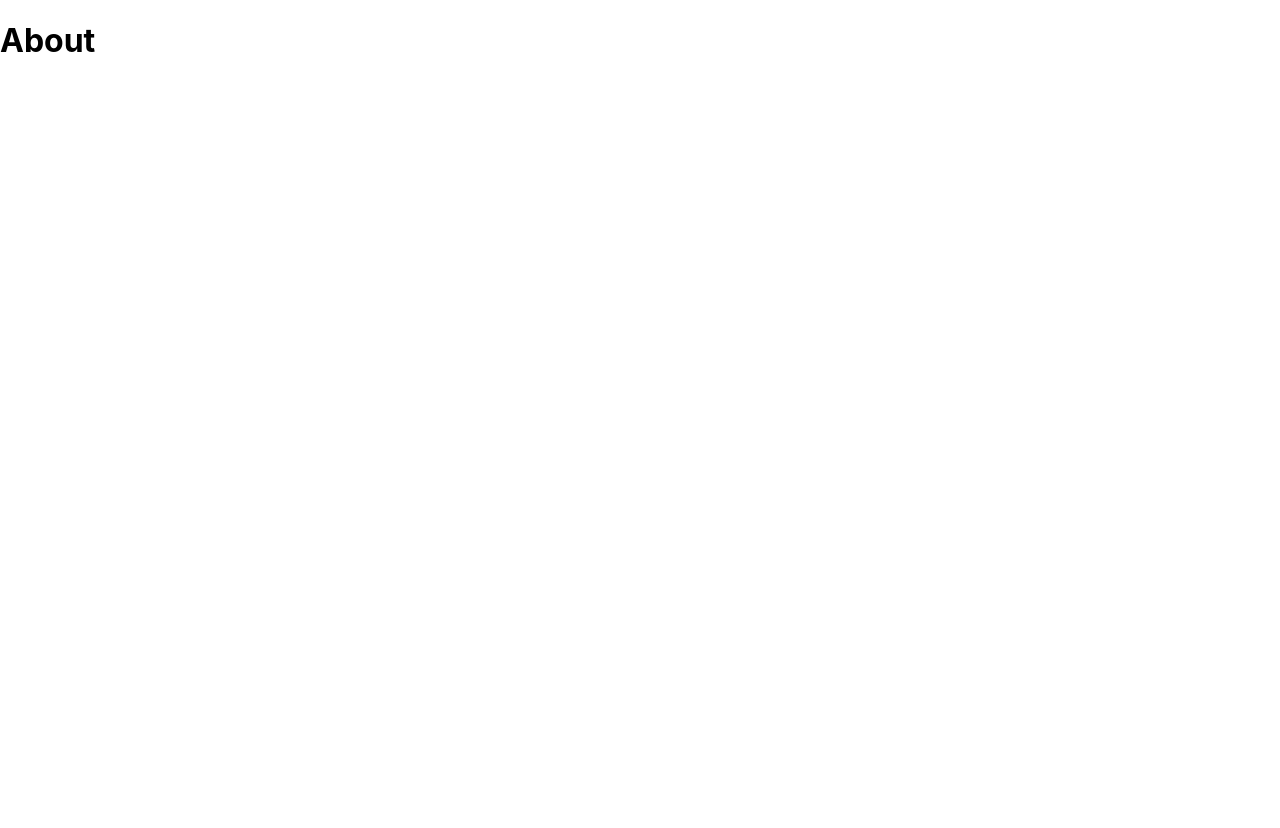
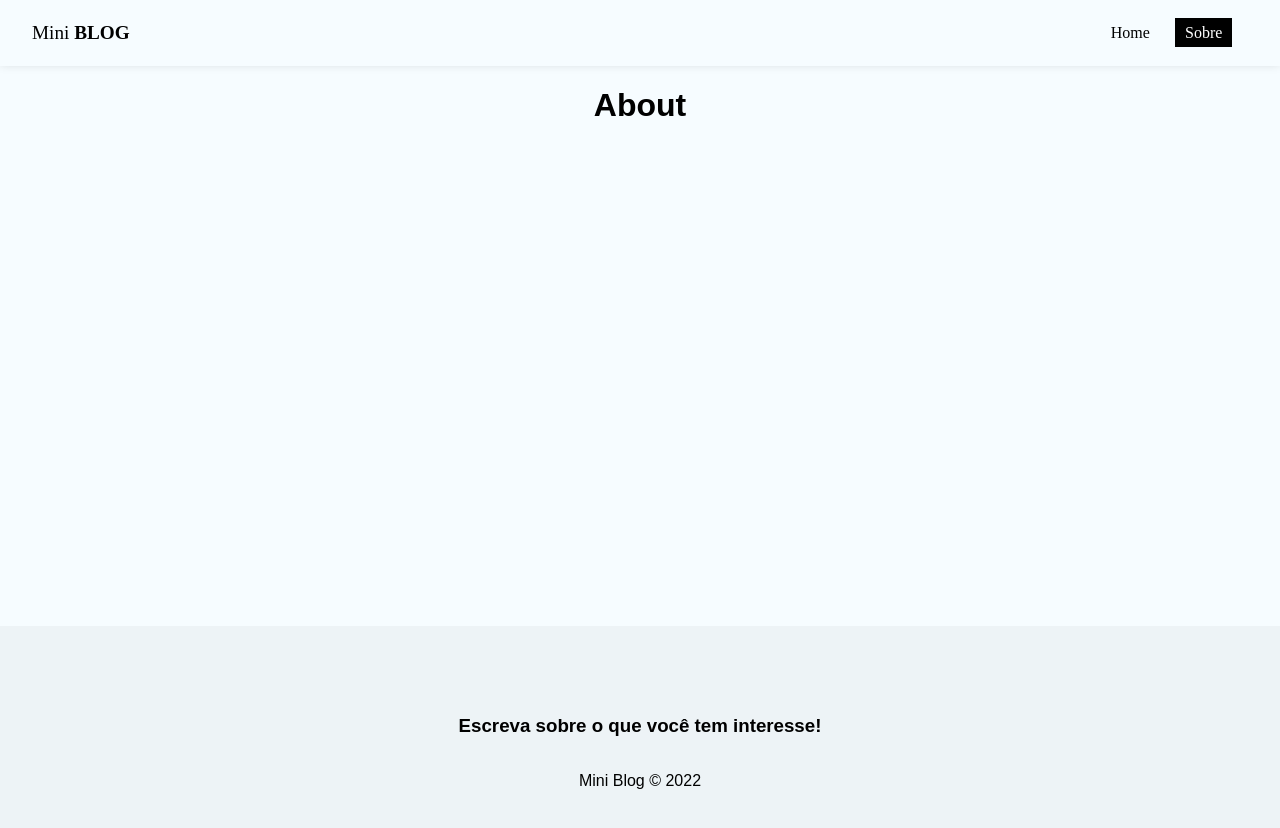
Before and after one commit to sidebit-dev/miniblog-react, a React (Create React App) app: page /about in a window 1280 px wide. Shown: the top 828 px of the page. Before the commit the page ends 800 px from the top, so only its background shows below. Built offline with nearby package versions, Linux system fonts and the light colour scheme.

Commit message:
CSS navbar e footer

```diff
--- a/src/App.js
+++ b/src/App.js
@@ -3,6 +3,8 @@
 import { BrowserRouter, Routes, Route, Navigate } from "react-router-dom";
 import Home from './pages/Home/Home';
 import About from './pages/About/About';
+import Navbar from './components/Navbar';
+import Footer from './components/Footer';
 
 // Pages
 
@@ -11,12 +13,14 @@
   return (
     <div className="App">
       <BrowserRouter>
+      <Navbar />
         <div className='container'>
           <Routes>
             <Route path='/' element={<Home />} />
             <Route path='/about' element={<About />} />
           </Routes>
         </div>
+        <Footer />
       </BrowserRouter>
     </div>
   );
--- /dev/null
+++ b/src/components/Footer.js
@@ -0,0 +1,12 @@
+import styles from './Footer.module.css';
+
+const Footer = () => {
+  return (
+    <footer className={styles.footer}>
+        <h3>Escreva sobre o que você tem interesse!</h3>
+        <p>Mini Blog &copy; 2022</p>
+    </footer>
+  )
+}
+
+export default Footer
--- /dev/null
+++ b/src/components/Footer.module.css
@@ -0,0 +1,8 @@
+.footer {
+  height: 250px;
+  display: flex;
+  flex-direction: column;
+  align-items: center;
+  justify-content: center;
+  background-color: #edf3f6;
+}
--- /dev/null
+++ b/src/components/Navbar.js
@@ -0,0 +1,27 @@
+import { NavLink } from "react-router-dom";
+
+import styles from "./Navbar.module.css";
+
+const Navbar = () => {
+  return (
+    <nav className={styles.navbar}>
+        <NavLink className={styles.brand} to={"/"}>
+            Mini <span>Blog</span>
+        </NavLink>
+        <ul className={styles.links_list}>
+            <li>
+                <NavLink to="/" className={({isActive}) => (isActive ? styles.active : "")}>
+                    Home
+                </NavLink>
+            </li>
+            <li>
+                <NavLink to="/about" className={({isActive}) => (isActive ? styles.active : "")}>
+                    Sobre
+                </NavLink>
+            </li>
+        </ul>
+    </nav>
+  )
+}
+
+export default Navbar
--- /dev/null
+++ b/src/components/Navbar.module.css
@@ -0,0 +1,34 @@
+.navbar {
+    display: flex;
+    box-shadow: rgba(0, 0, 0, 0.15) 0px -2px 10px 0px;
+    justify-content: space-between;
+    align-items: center;
+    padding: 0.5em 2em;
+  }
+
+  .brand {
+    font-size: 1.2em;
+  }
+
+  .brand span {
+    font-weight: 900;
+    text-transform: uppercase;
+  }
+
+  .links_list {
+    display: flex;
+    list-style: none;
+  }
+
+  .links_list li {
+    margin-right: 1em;
+  }
+
+  .links_list li a {
+    padding: 0.4em 0.6em;
+  }
+
+  .active {
+    background-color: #000;
+    color: #fff;
+  }
--- a/src/index.css
+++ b/src/index.css
@@ -1,13 +1,116 @@
 body {
+  background-color: #f6fcff;
+  padding: 0;
   margin: 0;
-  font-family: -apple-system, BlinkMacSystemFont, 'Segoe UI', 'Roboto', 'Oxygen',
-    'Ubuntu', 'Cantarell', 'Fira Sans', 'Droid Sans', 'Helvetica Neue',
-    sans-serif;
-  -webkit-font-smoothing: antialiased;
-  -moz-osx-font-smoothing: grayscale;
+  font-family: "Montserrat", sans-serif;
 }
 
-code {
-  font-family: source-code-pro, Menlo, Monaco, Consolas, 'Courier New',
-    monospace;
+input::placeholder,
+textarea::placeholder {
+  font-family: "Montserrat", sans-serif;
 }
+
+input:focus,
+textarea:focus {
+  outline: none;
+}
+
+a,
+nav button {
+  text-decoration: none;
+  background-color: transparent;
+  border: none;
+  color: #000;
+  transition: 0.4s;
+  font-size: 1em;
+  cursor: pointer;
+  font-family: "Montserrat", sans-seri;
+}
+
+a:hover,
+nav button:hover {
+  color: #bbb;
+}
+
+/* form styles */
+form {
+  max-width: 40%;
+  margin: 0 auto;
+}
+
+label {
+  display: flex;
+  flex-direction: column;
+  margin-bottom: 1em;
+}
+
+label span {
+  margin-bottom: 0.3em;
+  font-weight: bold;
+  text-align: left;
+}
+
+input,
+textarea {
+  box-sizing: border-box;
+  border: none;
+  border-bottom: 1px solid #ccc;
+  padding: 0.8em 0em;
+  background-color: transparent;
+}
+
+input::placeholder,
+textarea::placeholder {
+  color: #aaa;
+}
+
+.btn {
+  background-color: #1a8918;
+  color: #fff;
+  text-align: center;
+  cursor: pointer;
+  border-radius: 10px;
+  width: 120px;
+  font-weight: bold;
+  border: none;
+  padding: 10px 15px;
+  font-size: 1em;
+}
+
+.btn.btn-dark {
+  background-color: #000;
+  border-radius: 0;
+}
+
+.btn.btn-outline {
+  background-color: transparent;
+  border-radius: 0;
+  color: #000;
+  border: 1px solid #000;
+  padding: 7px 30px;
+}
+
+.btn:hover {
+  background-color: #0f730c;
+  color: #fff;
+}
+
+.btn.btn-outline:hover {
+  background-color: #000;
+}
+
+.btn.btn-danger:hover {
+  background-color: #dc3545;
+}
+
+button[disabled] {
+  background-color: #aaa;
+}
+
+.container .error {
+  color: #721c24;
+  background-color: #f8d7da;
+  border: 1px solid #f5c6cb;
+  padding: 5px;
+  border-radius: 5px;
+}
--- a/src/pages/About/About.js
+++ b/src/pages/About/About.js
@@ -3,10 +3,10 @@
 
 const About = () => {
   return (
-    <div>
+    <div className={styles.about}>
         <h1>About</h1>
     </div>
   )
-}
+};
 
-export default About
+export default About;
--- a/src/pages/About/About.module.css
+++ b/src/pages/About/About.module.css
@@ -0,0 +1,17 @@
+.about {
+    text-align: center;
+    display: flex;
+    flex-direction: column;
+    align-items: center;
+  }
+
+  .about p {
+    color: #aaa;
+    margin-bottom: 2em;
+  }
+
+  .about a {
+    display: block;
+    margin-top: 15px;
+    padding: 10px 15px;
+  }
--- a/src/pages/Home/Home.js
+++ b/src/pages/Home/Home.js
@@ -3,10 +3,10 @@
 
 const Home = () => {
   return (
-    <div>
+    <div className={styles.home}>
         <h1>Home</h1>
     </div>
   )
-}
+};
 
-export default Home
+export default Home;
--- a/src/pages/Home/Home.module.css
+++ b/src/pages/Home/Home.module.css
@@ -0,0 +1,31 @@
+.home {
+    display: flex;
+    flex-direction: column;
+    align-items: center;
+    justify-content: center;
+  }
+
+  .search_form {
+    max-width: 100%;
+    width: 60%;
+    display: flex;
+    justify-content: center;
+    margin-bottom: 2em;
+  }
+
+  .search_form input {
+    margin-right: 10px;
+    width: 50%;
+  }
+
+  .noposts {
+    text-align: center;
+  }
+
+  .noposts p {
+    margin-bottom: 1.5em;
+  }
+
+  .noposts a {
+    padding: 10px 25px;
+  }
```
